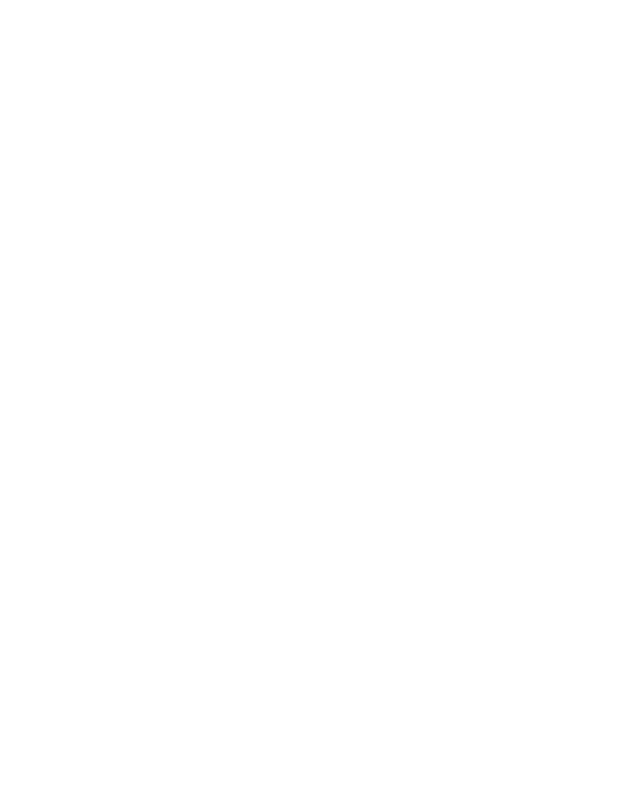
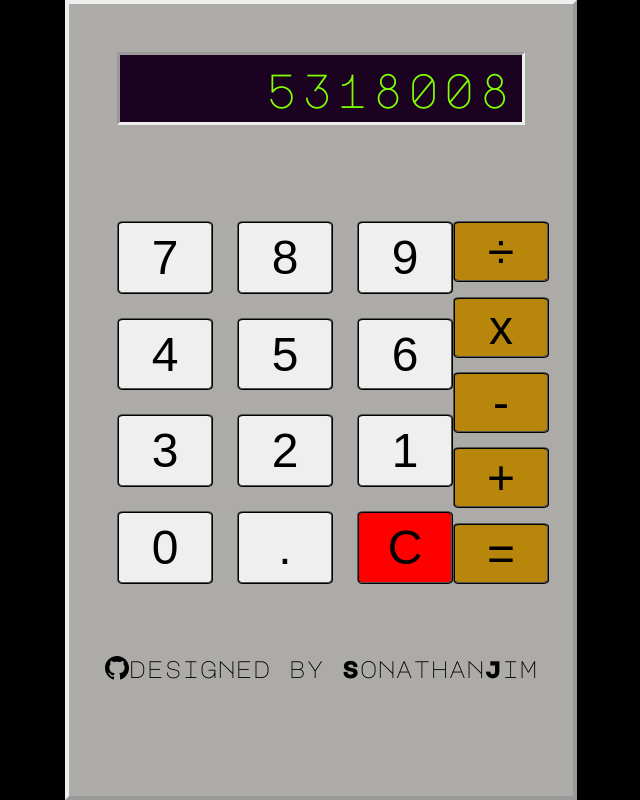
Before and after one commit to SonathanJim/calculator-TOP, a plain HTML site: page index.html in a window 1280 px wide. Shown: the whole page, without its empty margins (319-959 px from the left). Drawn offline with Linux system fonts and the light colour scheme.

Commit message:
format design

```diff
--- a/index.html
+++ b/index.html
@@ -5,9 +5,42 @@
     <meta http-equiv="X-UA-Compatible" content="IE=edge">
     <meta name="viewport" content="width=device-width, initial-scale=1.0">
     <title>Document</title>
+    <link rel="stylesheet" href="styles.css">
+    <link rel="preconnect" href="https://fonts.googleapis.com">
+    <link rel="preconnect" href="https://fonts.gstatic.com" crossorigin>
+    <link href="https://fonts.googleapis.com/css2?family=Major+Mono+Display&display=swap" rel="stylesheet">
 </head>
 <body>
-
+    <div class="container" id="container">
+        <div class="display" id="display">5318008</div>
+        <div class="button-container" id="buttonContainer">
+            <div class="number-buttons">
+                <button>7</button>
+                <button>8</button>
+                <button>9</button>
+                <button>4</button>
+                <button>5</button>
+                <button>6</button>
+                <button>3</button>
+                <button>2</button>
+                <button>1</button>
+                <button>0</button>
+                <button>.</button>
+                <button class="clear-button">C</button>
+            </div>
+            <div class="operator-buttons">
+                <button>÷</button>
+                <button>x</button>
+                <button>-</button>
+                <button>+</button>
+                <button>=</button>
+            </div>
+        </div>
+        <div class="signature">
+            <img src="iconmonstr-github-1.svg">
+            <p>designed by SonathanJim</p>
+        </div>
+    </div>
     <script src="calc.js"></script>
 </body>
 </html>
--- a/styles.css
+++ b/styles.css
@@ -0,0 +1,72 @@
+*, *::after, *::before {
+    box-sizing: border-box;
+}
+
+body {
+    font-family: 'Major Mono Display', monospace;
+    margin: 0;
+    background-color: black;
+    font-size: xxx-large;
+}
+
+.container {
+    display: flex;
+    flex-direction: column;
+    height: 100vh;
+    min-width: 30vw;
+    max-width: 40vw;
+    margin: 0 auto;
+    background-color: rgb(173, 171, 167);
+    border-style: outset;
+    border-width: 0.1em;
+}
+
+.display {
+    background-color: rgb(27, 2, 32);
+    margin: 1em;
+    padding: .2em;
+    color: chartreuse;
+    display: flex;
+    flex-direction: row-reverse;
+    border-style: inset;
+}
+
+.button-container {
+    display:flex;
+    align-content: stretch;
+    margin: 1em;
+    justify-content: space-evenly;
+}
+
+.number-buttons {
+    display:grid;
+    grid-template-columns: auto auto auto;
+    grid-gap: 0.5em;
+}
+
+.operator-buttons {
+    display: grid;
+    grid-template-columns: auto;
+    grid-gap: .3em;
+}
+
+button {
+    font-size: xxx-large;
+    min-width: 2em;
+    border-style:ridge;
+    border-radius: 6%;
+}
+
+button.clear-button {
+    background-color: red;
+}
+
+.operator-buttons > button {
+    background-color: darkgoldenrod;
+}
+
+.signature {
+    display: flex;
+    font-size: x-large;
+    justify-content: center;
+}
```
Also changed, not shown: iconmonstr-github-1.svg (added).
